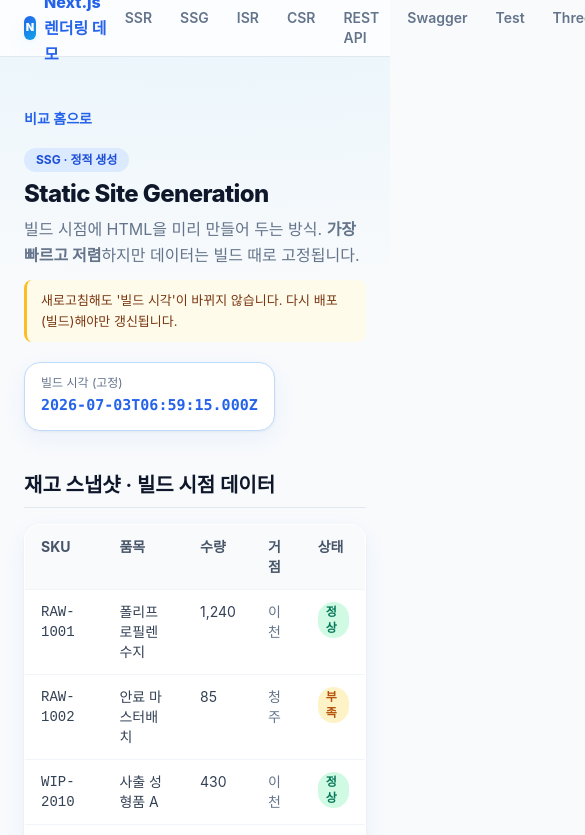
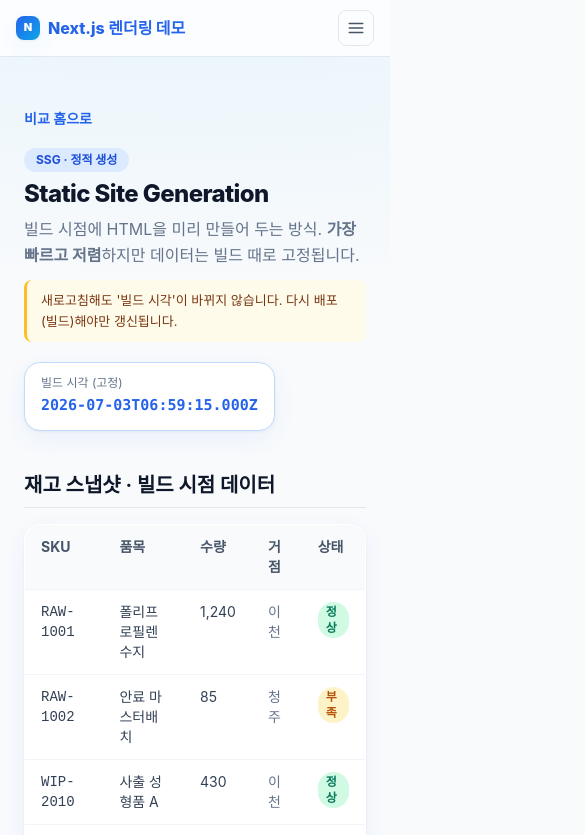
Before and after one commit to hhhj-bot/pofol-nextjs, a Next.js app: page /ssg in a window 390 px wide. Shown: the top 835 px of the page, 585 px wide, since content can reach past the window. Built offline with nearby package versions, Linux system fonts and the light colour scheme.

Commit message:
chore : Nav 모바일버전에 맞게 햄버거메뉴 도입

```diff
--- /dev/null
+++ b/app/components/TopNav.tsx
@@ -0,0 +1,102 @@
+"use client";
+
+import { useState } from "react";
+import Link from "next/link";
+
+// 상단 네비게이션.
+//  · 데스크톱(sm+): 링크를 한 줄로 펼쳐서 표시
+//  · 모바일: 햄버거 버튼 → 눌러서 아래로 펼쳐지는 메뉴 패널
+const NAV = [
+  { href: "/ssr", label: "SSR" },
+  { href: "/ssg", label: "SSG" },
+  { href: "/isr", label: "ISR" },
+  { href: "/csr", label: "CSR" },
+  { href: "/rest-api", label: "REST API" },
+  { href: "/swagger", label: "Swagger" },
+  { href: "/test", label: "Test" },
+  { href: "/threejs", label: "Three.js" },
+];
+
+export function TopNav() {
+  const [open, setOpen] = useState(false);
+
+  return (
+    <nav className="sticky top-0 z-50 border-b border-slate-200 bg-white/80 backdrop-blur">
+      <div className="mx-auto flex h-14 max-w-4xl items-center justify-between px-4 sm:px-6">
+        <Link
+          href="/"
+          onClick={() => setOpen(false)}
+          className="inline-flex shrink-0 items-center gap-2 font-extrabold text-brand-600 no-underline"
+        >
+          <span className="grid h-6 w-6 place-items-center rounded-lg bg-brand-gradient text-[11px] font-black text-white shadow-soft">
+            N
+          </span>
+          Next.js 렌더링 데모
+        </Link>
+
+        {/* 데스크톱 링크 */}
+        <div className="hidden items-center gap-1 sm:flex">
+          {NAV.map((n) => (
+            <Link
+              key={n.href}
+              href={n.href}
+              className="whitespace-nowrap rounded-lg px-3 py-1.5 text-sm font-semibold text-slate-500 no-underline transition-colors hover:bg-brand-50 hover:text-brand-600"
+            >
+              {n.label}
+            </Link>
+          ))}
+        </div>
+
+        {/* 모바일 햄버거 버튼 */}
+        <button
+          type="button"
+          aria-label={open ? "메뉴 닫기" : "메뉴 열기"}
+          aria-expanded={open}
+          onClick={() => setOpen((v) => !v)}
+          className="inline-flex h-9 w-9 items-center justify-center rounded-lg border border-slate-200 text-slate-600 transition-colors hover:bg-slate-50 sm:hidden"
+        >
+          <svg
+            width="18"
+            height="18"
+            viewBox="0 0 24 24"
+            fill="none"
+            stroke="currentColor"
+            strokeWidth="2"
+            strokeLinecap="round"
+          >
+            {open ? (
+              <>
+                <line x1="5" y1="5" x2="19" y2="19" />
+                <line x1="19" y1="5" x2="5" y2="19" />
+              </>
+            ) : (
+              <>
+                <line x1="3" y1="6" x2="21" y2="6" />
+                <line x1="3" y1="12" x2="21" y2="12" />
+                <line x1="3" y1="18" x2="21" y2="18" />
+              </>
+            )}
+          </svg>
+        </button>
+      </div>
+
+      {/* 모바일 펼침 패널 */}
+      {open && (
+        <div className="border-t border-slate-200 bg-white sm:hidden">
+          <div className="mx-auto flex max-w-4xl flex-col px-3 py-2">
+            {NAV.map((n) => (
+              <Link
+                key={n.href}
+                href={n.href}
+                onClick={() => setOpen(false)}
+                className="rounded-lg px-3 py-2.5 text-sm font-semibold text-slate-600 no-underline transition-colors hover:bg-brand-50 hover:text-brand-600"
+              >
+                {n.label}
+              </Link>
+            ))}
+          </div>
+        </div>
+      )}
+    </nav>
+  );
+}
--- a/app/globals.css
+++ b/app/globals.css
@@ -121,16 +121,21 @@
     @apply sticky top-0 z-50 border-b border-slate-200 bg-white/80 backdrop-blur;
   }
   .topnav-inner {
-    @apply mx-auto flex h-14 max-w-4xl items-center justify-between px-6;
+    @apply mx-auto flex h-14 max-w-4xl items-center gap-3 px-4 sm:px-6;
   }
   .brand {
-    @apply font-extrabold text-brand-600 no-underline;
+    @apply shrink-0 font-extrabold text-brand-600 no-underline;
   }
   .topnav-links {
-    @apply flex gap-1;
+    /* 모바일: 링크가 넘치면 가로 스크롤(스크롤바 숨김). 데스크톱: 우측 정렬 */
+    @apply flex min-w-0 flex-1 items-center gap-1 overflow-x-auto sm:justify-end;
+    scrollbar-width: none;
+  }
+  .topnav-links::-webkit-scrollbar {
+    display: none;
   }
   .topnav-links a {
-    @apply rounded-lg px-3 py-1.5 text-sm font-semibold text-slate-500 no-underline transition-colors;
+    @apply shrink-0 whitespace-nowrap rounded-lg px-2.5 py-1.5 text-sm font-semibold text-slate-500 no-underline transition-colors sm:px-3;
   }
   .topnav-links a:hover {
     @apply bg-brand-50 text-brand-600;
--- a/app/layout.tsx
+++ b/app/layout.tsx
@@ -1,6 +1,6 @@
 import type { Metadata } from "next";
 import type { ReactNode } from "react";
-import Link from "next/link";
+import { TopNav } from "./components/TopNav";
 import "./globals.css";
 
 // 페이지 메타데이터. Next.js가 서버에서 <head>에 넣어준다(SEO에 유리한 부분).
@@ -10,36 +10,11 @@ export const metadata: Metadata = {
     "제조 시스템 UI 포트폴리오에서 Vite(SPA)를 선택한 이유와, Next.js의 4가지 렌더링 방식을 API Route(서버리스 함수)로 실증합니다.",
 };
 
-const NAV = [
-  { href: "/ssr", label: "SSR" },
-  { href: "/ssg", label: "SSG" },
-  { href: "/isr", label: "ISR" },
-  { href: "/csr", label: "CSR" },
-  { href: "/rest-api", label: "REST API" },
-  { href: "/swagger", label: "Swagger" },
-  { href: "/test", label: "Test" },
-  { href: "/threejs", label: "Three.js" },
-];
-
 export default function RootLayout({ children }: { children: ReactNode }) {
   return (
     <html lang="ko">
       <body>
-        <nav className="topnav">
-          <div className="topnav-inner">
-            <Link href="/" className="brand inline-flex items-center gap-2">
-              <span className="grid h-6 w-6 place-items-center rounded-lg bg-brand-gradient text-[11px] font-black text-white shadow-soft">
-                N
-              </span>
-              Next.js 렌더링 데모
-            </Link>
-            <div className="topnav-links">
-              {NAV.map((n) => (
-                <Link key={n.href} href={n.href}>{n.label}</Link>
-              ))}
-            </div>
-          </div>
-        </nav>
+        <TopNav />
         {children}
       </body>
     </html>
```
